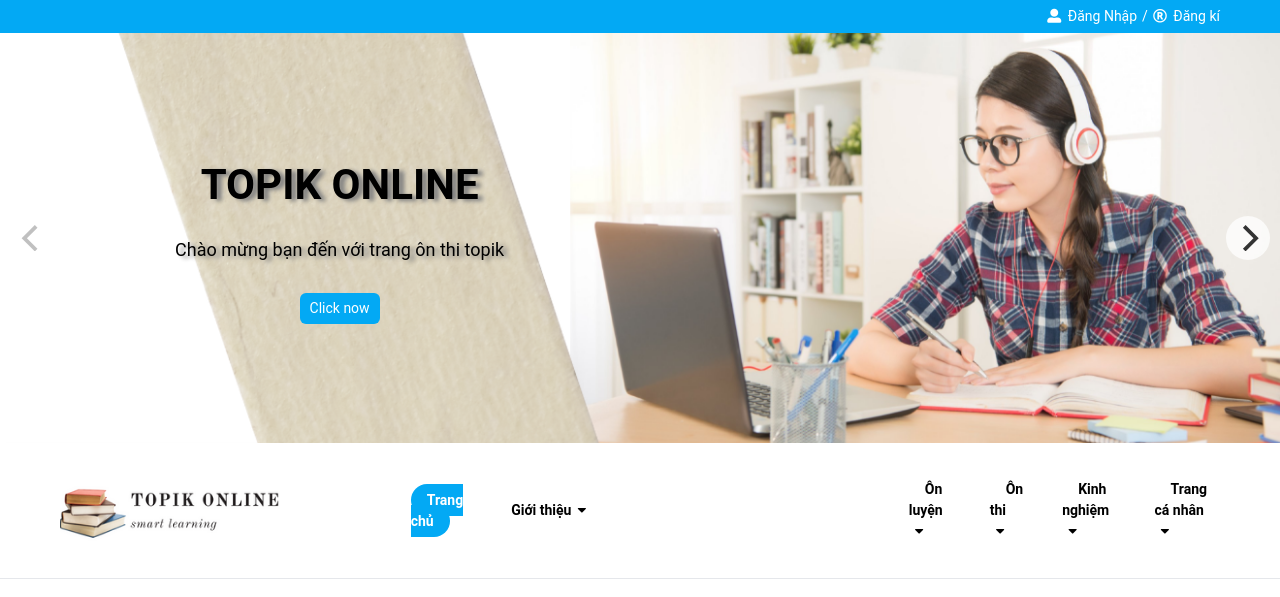
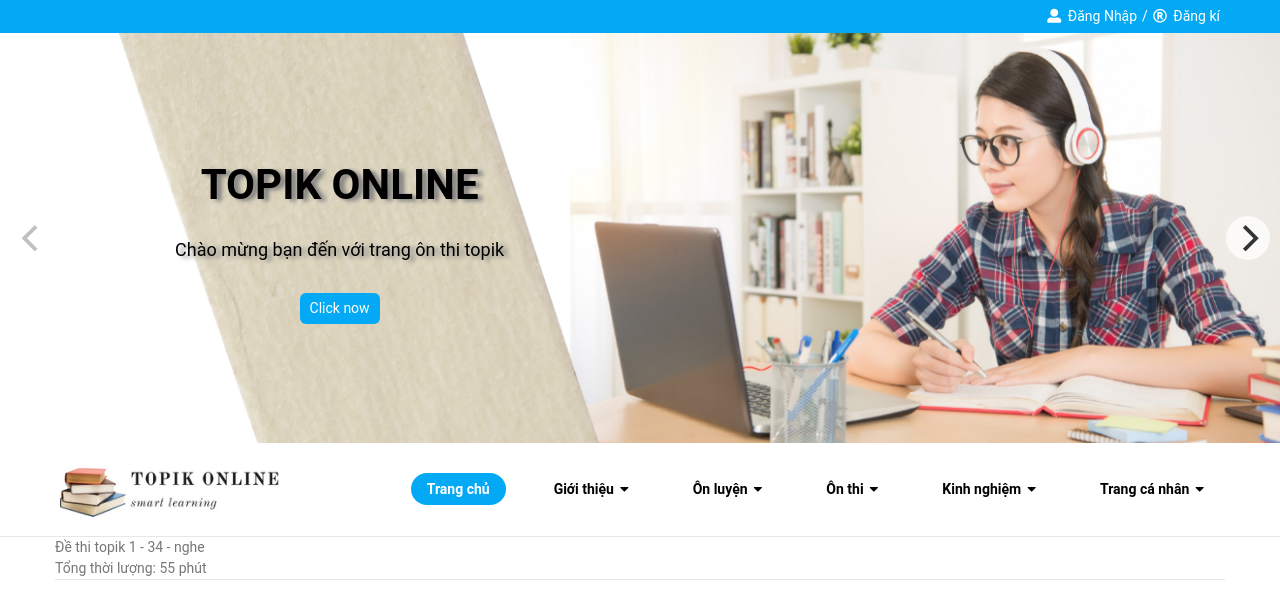
Before and after one commit to Than-Trang/Onthitopik.vn-, a website: page index.html in a window 1280 px wide. Shown: the top 597 px of the page. Drawn offline with nearby package versions, Linux system fonts and the light colour scheme.

Commit message:
fix w-full

```diff
--- a/index.html
+++ b/index.html
@@ -73,7 +73,7 @@
 					<button id="menu" class="relative 1024:hidden"><i class="fas fa-bars fa-2x mr-[5px] cursor-pointer"></i></button>
 					<nav id="nav-menu" class="hidden 1024:flex list-none items-center font-semibold text-black py-[18px] ">
 						<li class=" relative px-4 py-[18px]" ><a class="px-4 py-2 cursor-pointer text-white 1024:bg-[#03a9f4] 1024:hover:text-white 1024:hover:bg-[#03a9f4] 1024:rounded-full border-0" href="#">Trang chủ</a></li>
-						<li class="w-full li-menu1 relative px-4 py-[18px]" >
+						<li class=" li-menu1 relative px-4 py-[18px]" >
 							<span class="px-4 py-2 cursor-pointer hover:text-white hover:bg-[#03a9f4] rounded-full border-0">Giới thiệu<i class="hidden 1024:block ml-[6px] fas fa-caret-down"></i></span>
 
 							<nav class="hidden absolute left-[16px] mt-[10px] w-[150%] shadow-sm bg-white item-menu1">
@@ -116,7 +116,7 @@
 			</div>
 
 		</header>
-		<div class="bg-[#fff] h-9">
+		<div class="bg-[#fff] ">
 			<!-- <div class="max-w-screen-1170 flex mx-auto ">
 				<div class="content w-2/3 px-[10px]">
 					<p class="font-bold text-[25px] text-black">Đề Thi</p>
@@ -160,7 +160,19 @@
 				<span class="mr-[10px] flex flex-col justify-end font-bold">...</span>
 				<span class="px-[10px] rounded-md  py-[5px] text-black border-[1px] border-[#90cecb] hover:bg-[#03a9f4]">5</span>
 			</div> -->
+			<div class="max-w-screen-1170 flex mx-auto mt-6 ">
+				<div class="w-full 768:w-2/3 ">
+					<h1 class="font-medium text-[20px]">Đề thi topik 1 - 34 - nghe</h1>
+					<div class="flex">
+						<div class="w-full 768:w-1/3 ">
+							<div class="bg-[#dfdede]">Tổng thời lượng: <span class="text-[#]">55 phút</span></div>
+						</div>
+						<div class="w-full 768:w-2/3 "></div>
+					</div>
+				</div>
+				<div class="w-full 768:w-1/3 px-[15px]"></div>
 
+			</div>
 		</div>
 		<footer>
 			<div class="w-full  bg-[#fff]">
```
